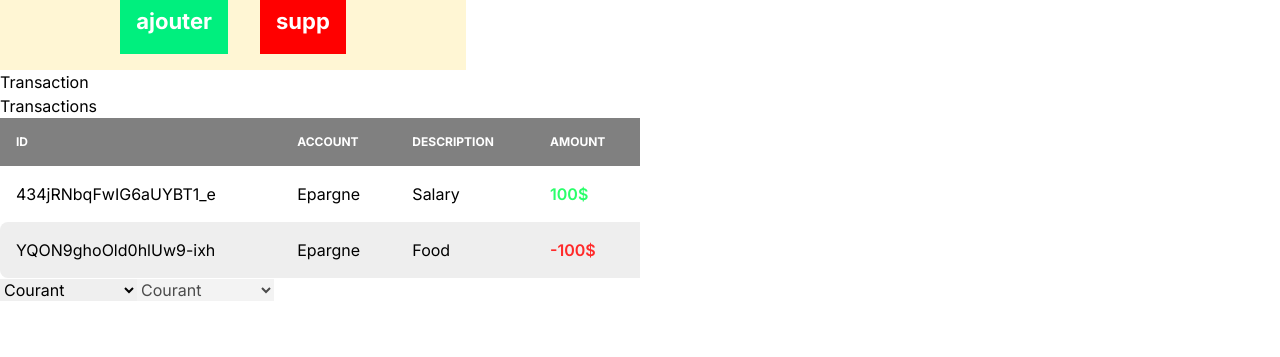
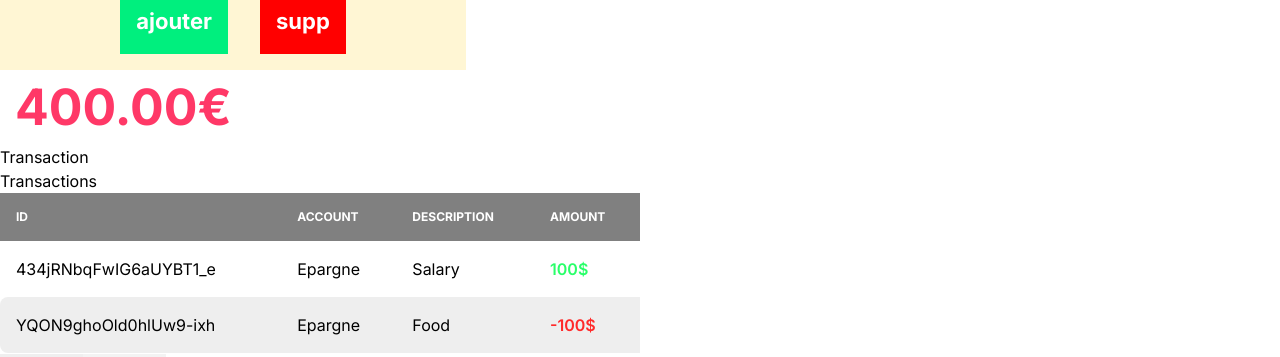
Before and after one commit to MatteoGauthier/staffy-bank, a React (Vite) app: page /dashboard in a window 1280 px wide. Shown: the part 580-937 px from the top of the page. Before the commit the page ends 898 px from the top, so only its background shows below. Built offline with nearby package versions, Linux system fonts and the light colour scheme.

Commit message:
adding transfer to transferbox

```diff
--- a/src/App.jsx
+++ b/src/App.jsx
@@ -34,6 +34,17 @@ function App() {
 				})
 			)
 		},
+		savingsAccount: accounts.find((account) => account.type === "savings"),
+		setSavingsAccount: (eAcc) => {
+			setAccounts(
+				accounts.map((acc) => {
+					if (acc.type === "savings") {
+						return eAcc
+					}
+					return acc
+				})
+			)
+		},
 		transactions: transactions,
 		setTransactions: setTransactions,
 	}
--- a/src/components/BalanceCourant.jsx
+++ b/src/components/BalanceCourant.jsx
@@ -4,7 +4,7 @@ import Context from "../utils/context"
 
 export default function BalanceCourant() {
 	const [newValue, setNewValue] = React.useState(0)
-	const { accounts, setAccounts, mainAccount, setMainAccount } = useContext(Context)
+	const { accounts, setAccounts, mainAccount, setMainAccount,savingsAccount } = useContext(Context)
 
 	const Addmoney = () => {
 		setMainAccount({ ...mainAccount, balance: mainAccount.balance + newValue })
@@ -16,7 +16,8 @@ export default function BalanceCourant() {
 		setNewValue(Number(event.target.value))
 	}
 
-	console.log(accounts)
+	// console.log(accounts)
+	// console.log(mainAccount);
 	return (
 		<div className="courant">
 			<div className="NumberCoffre">
--- /dev/null
+++ b/src/components/BalanceEpargne.jsx
@@ -0,0 +1,9 @@
+import React, { useContext } from "react"
+import Coffre from "../assets/image/coffre.png"
+import Context from "../utils/context"
+
+export default function BalanceEpargne() {
+	const { savingsAccount } = useContext(Context)
+
+	return <p className="number">{savingsAccount && savingsAccount.balance.toFixed(2) + "€"}</p>
+}
--- a/src/components/Dashboard/Transactions.jsx
+++ b/src/components/Dashboard/Transactions.jsx
@@ -25,7 +25,7 @@ function Transactions() {
 				</thead>
 				<tbody>
 					{transactions.map((transaction) => {
-						console.log(transaction)
+						// console.log(transaction)
 						return (
 							<tr key={transaction.id}>
 								<td>{transaction.id}</td>
--- a/src/components/Dashboard/TransferBox.jsx
+++ b/src/components/Dashboard/TransferBox.jsx
@@ -1,4 +1,5 @@
-import React from "react"
+import React, { useContext } from "react"
+import Context from "../../utils/context"
 
 const defaultAccounts = [
 	{
@@ -21,6 +22,7 @@ const defaultAccounts = [
 function TransferBox() {
 	const [sender, setSender] = React.useState("")
 	const [receiver, setReceiver] = React.useState("")
+	const { accounts, setAccounts, mainAccount, savingsAccount } = useContext(Context)
 
 	const handleChangeSender = (event) => {
 		setSender(event.target.value)
@@ -29,27 +31,66 @@ function TransferBox() {
 		setReceiver(event.target.value)
 	}
 
+	const handleSubmit = (event) => {
+		event.preventDefault()
+
+		const { amount, sender, receiver } = event.target.elements
+
+		if (amount.value === "") {
+			return alert("Veuillez entrer un montant")
+		}
+		if (sender.value === "") {
+			return alert("Veuillez entrer un sender")
+		}
+		if (receiver.value === "") {
+			return alert("Veuillez entrer un receiver")
+		}
+
+		const transfer = accounts.map((account) => {
+			if (account.id === sender.value) {
+				// Débiter le compte du sender
+				return {
+					...account,
+					balance: Number(account.balance - parseInt(amount.value)),
+				}
+			} else if (account.id === receiver.value) {
+				// Créditer le compte du receiver
+				return {
+					...account,
+					balance: Number(account.balance + parseInt(amount.value)),
+				}
+			} else {
+				return account
+			}
+		})
+
+		setAccounts(transfer)
+	}
+
 	return (
 		<div className="transfer-box">
-			<form>
-				<select onChange={handleChangeSender} value={sender}>
-					{defaultAccounts.map((elm) => {
+			<form onSubmit={handleSubmit}>
+				<select name="sender" onChange={handleChangeSender} value={sender}>
+					{accounts.map((elm) => {
 						return (
-							<option key={elm.name} value={elm.value}>
+							<option key={elm.name} value={elm.id}>
 								{elm.name}
 							</option>
 						)
 					})}
 				</select>
-				<select onChange={handleChangeReceiver} disabled={sender == ""} value={receiver}>
-					{defaultAccounts.map((elm) => {
+				<select name="receiver" onChange={handleChangeReceiver} disabled={sender == ""} value={receiver}>
+					{accounts.map((elm) => {
 						return (
-							<option hidden={sender == elm.value} key={elm.name} value={elm.value}>
+							<option disabled={sender == elm.id} key={elm.name} value={elm.id}>
 								{elm.name}
 							</option>
 						)
 					})}
 				</select>
+
+				<input type="text" name="amount" placeholder="montant" />
+				<button type="submit">Envoyer</button>
 			</form>
 		</div>
 	)
--- a/src/routes/dashboard.jsx
+++ b/src/routes/dashboard.jsx
@@ -3,6 +3,7 @@ import TransferBox from "../components/Dashboard/TransferBox"
 import useLocalState from "../hooks/useLocalState"
 import { defaultAccounts, defaultTransactions } from "../mock/data"
 import BalanceCourant from "../components/BalanceCourant.jsx"
+import BalanceEpargne from "../components/BalanceEpargne.jsx"
 
 import Profil from "../components/Profil.jsx"
 export default function Dashboard() {
@@ -14,6 +15,7 @@ export default function Dashboard() {
 		<main style={{ padding: "1rem 0" }}>
 			<Profil />
 			<BalanceCourant />
+			<BalanceEpargne />
 			<h2>Transaction</h2>
 			<Transactions  />
 			<TransferBox />
```
